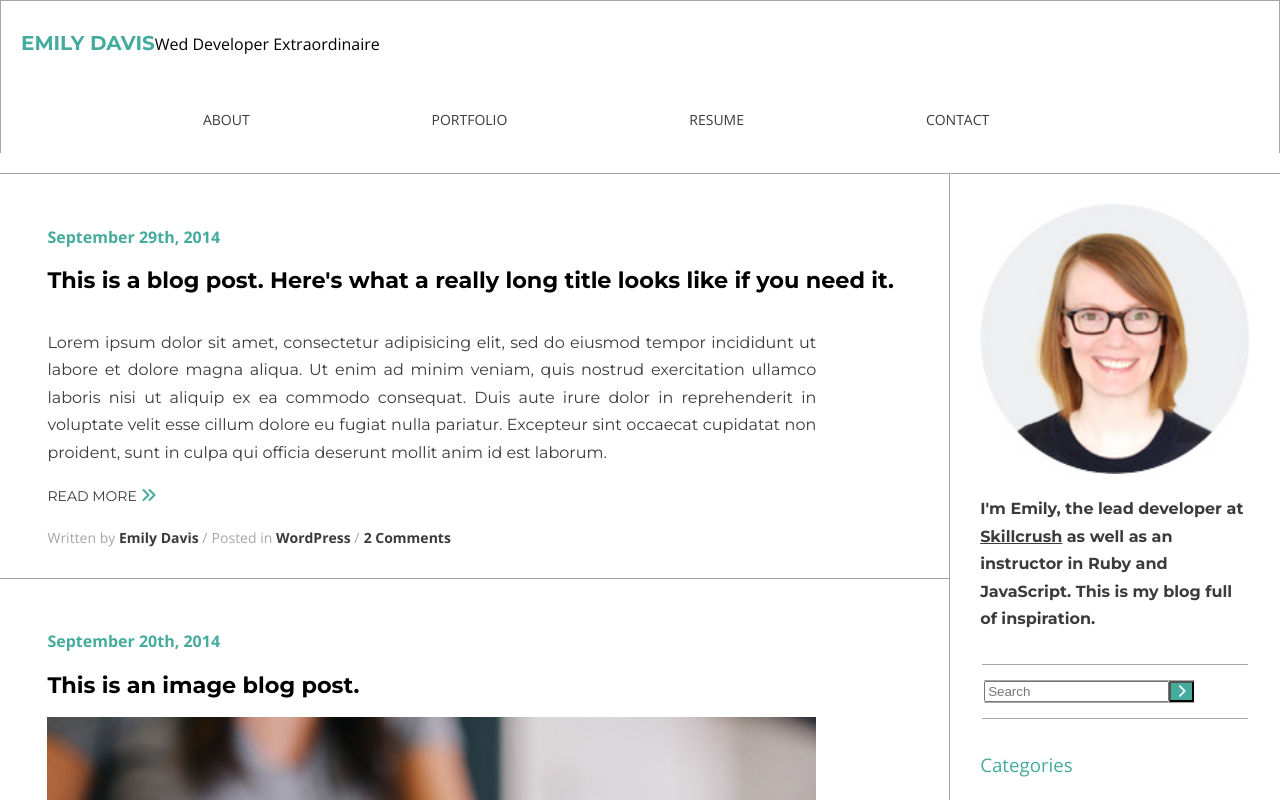
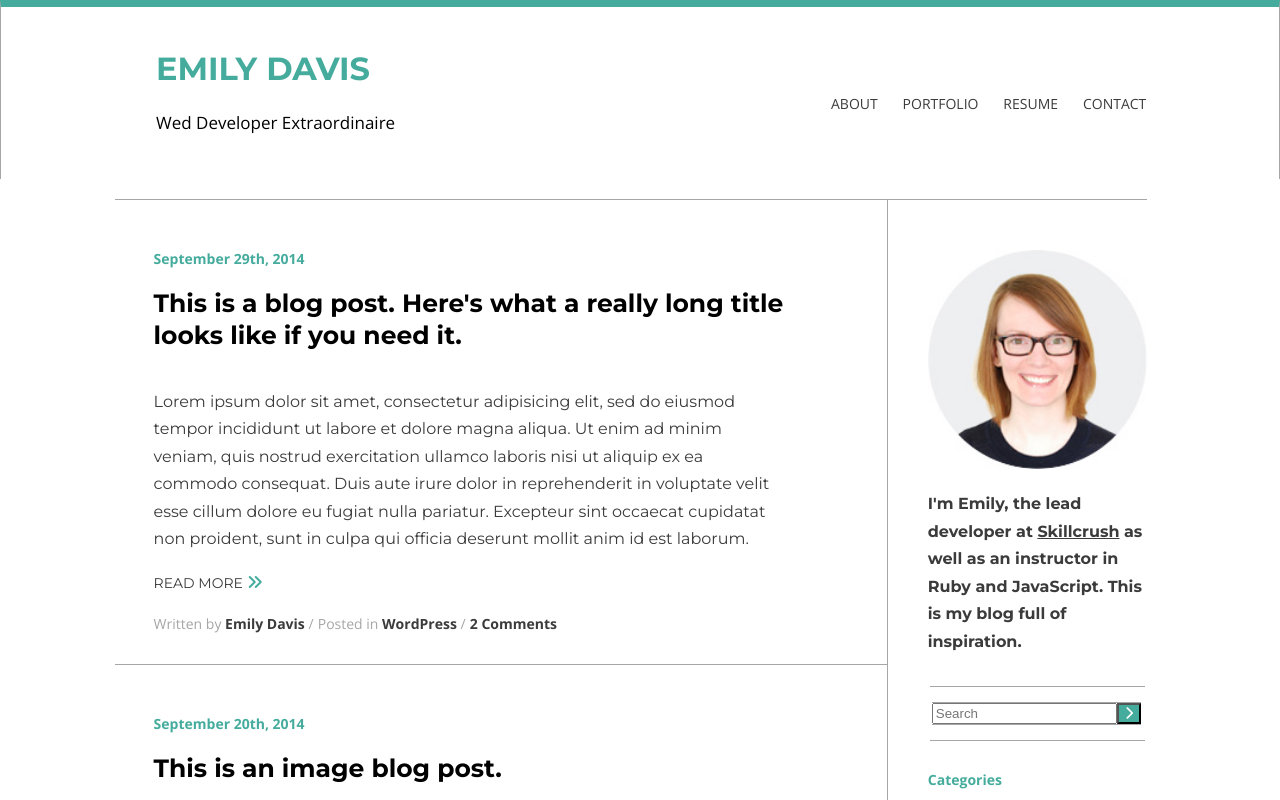
Before and after one commit to Jamie-Delekta/wordpress-site-project, a plain HTML site: page index.html in a window 1280 px wide. Shown: the top 800 px of the page. Drawn offline with nearby package versions, Linux system fonts and the light colour scheme.

Commit message:
Added desktop media queries and finshed styling

```diff
--- a/main.css
+++ b/main.css
@@ -31,7 +31,7 @@ figure {
 /*--- Header ---*/
 
 header {
-  border-top: 1px solid #a6a6a6;
+  border-top: 5px solid #45ac9d;
   border-left: 1px solid #a6a6a6;
   border-right: 1px solid #a6a6a6;
 }
@@ -41,6 +41,13 @@ header .content-wrapper {
   flex-flow: column wrap;
   align-items: center;
 }
+
+header .top-author {
+  display: flex;
+  flex-flow: column wrap;
+  align-items: center;
+}
+
 
 span.title {
   font-size: 1.25em;
@@ -156,7 +163,6 @@ article.post-entry {
 .post-entry .entry-summary p q {
   font-size: 1.125em;
   line-height: 1;
-  font-weight: bold;
   color: #2b2b2b;
 
 }
@@ -235,6 +241,12 @@ aside .side-nav-events figure {
   margin-top: 20px;
 }
 
+.left-side,
+.right-side {
+  text-transform: uppercase;
+}
+
+
 .footer-nav a {
   text-decoration: none;
   color: #150300;
@@ -267,10 +279,17 @@ aside .side-nav-events figure {
 
 /********** Header ***********/
 
+header {
+  border-top: 7px solid #45ac9d;
+}
 
 header .content-wrapper {
   align-items: baseline;
   margin: 20px;
+}
+
+header .top-author {
+  align-items: baseline;
 }
 
 .top-nav {
@@ -344,8 +363,121 @@ aside .side-nav-events figure {
   border-bottom: 1px solid #a6a6a6;
 }
 
+}
+
+/********* End of Tablet Styles **************/
 
 
 
 
+
+@media only screen and (min-width: 1200px) {
+
+/*************************** Desktop Styles ******************************/
+
+
+/*********** Header ************/
+
+
+header .content-wrapper {
+  flex-flow: row wrap;
+  justify-content: space-between;
+  align-items: center;
 }
+
+header .top-author {
+  display: flex;
+  flex-flow: column;
+  margin-left: 135px;
+  padding-bottom: 45px;
+}
+
+span.title {
+  font-size: 2em;
+  line-height: 2.625;
+}
+
+span.sub-title {
+  font-size: 1.0625em;
+}
+
+header .top-nav {
+  width: 30%;
+  padding-top: 0;
+}
+
+.top-nav ul li a {
+  padding-right: 20px;
+}
+
+
+/************ Post Entries **************/
+
+
+.blog .container {
+  padding-right: 133px;
+}
+
+.posts {
+  padding-left: 115px;
+}
+
+article.post-entry {
+  border-right: none;
+}
+
+.post-entry h4 {
+  font-size:.875em;
+}
+
+.post-entry h2 {
+  font-size: 1.5625em;
+}
+
+.entry-summary {
+}
+
+.entry-summary p {
+  text-align: left;
+}
+
+.post-entry .entry-summary p q {
+  font-size: 1.5em;
+  line-height: 1.5;
+}
+
+
+/************* Right Aside ******************/
+
+
+aside.right-aside {
+  padding: 50px 0 0 40px;
+  border-left: 1px solid #a6a6a6;
+}
+
+aside h3,
+aside ul {
+  font-size: .875em;
+  font-weight: 600;
+}
+
+
+/************* Footer ***************/
+
+.footer-nav {
+  font-size: .875em;
+  margin: 0 133px 20px 133px;
+  padding-bottom: 20px;
+}
+
+.left-side i {
+  padding-right: 5px;
+}
+
+.right-side i {
+  padding-left: 5px;
+}
+
+}
+
+/************************ End of Desktop Styles ******************************/
```
